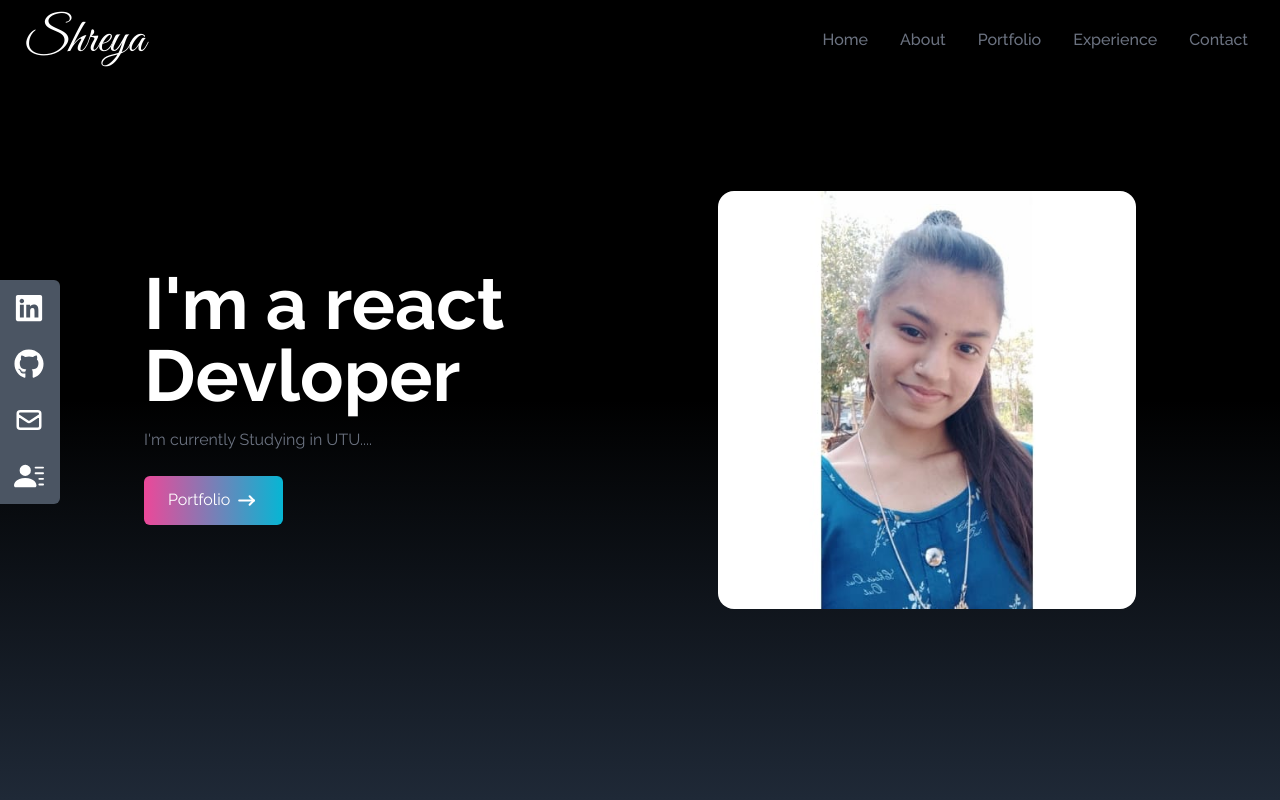
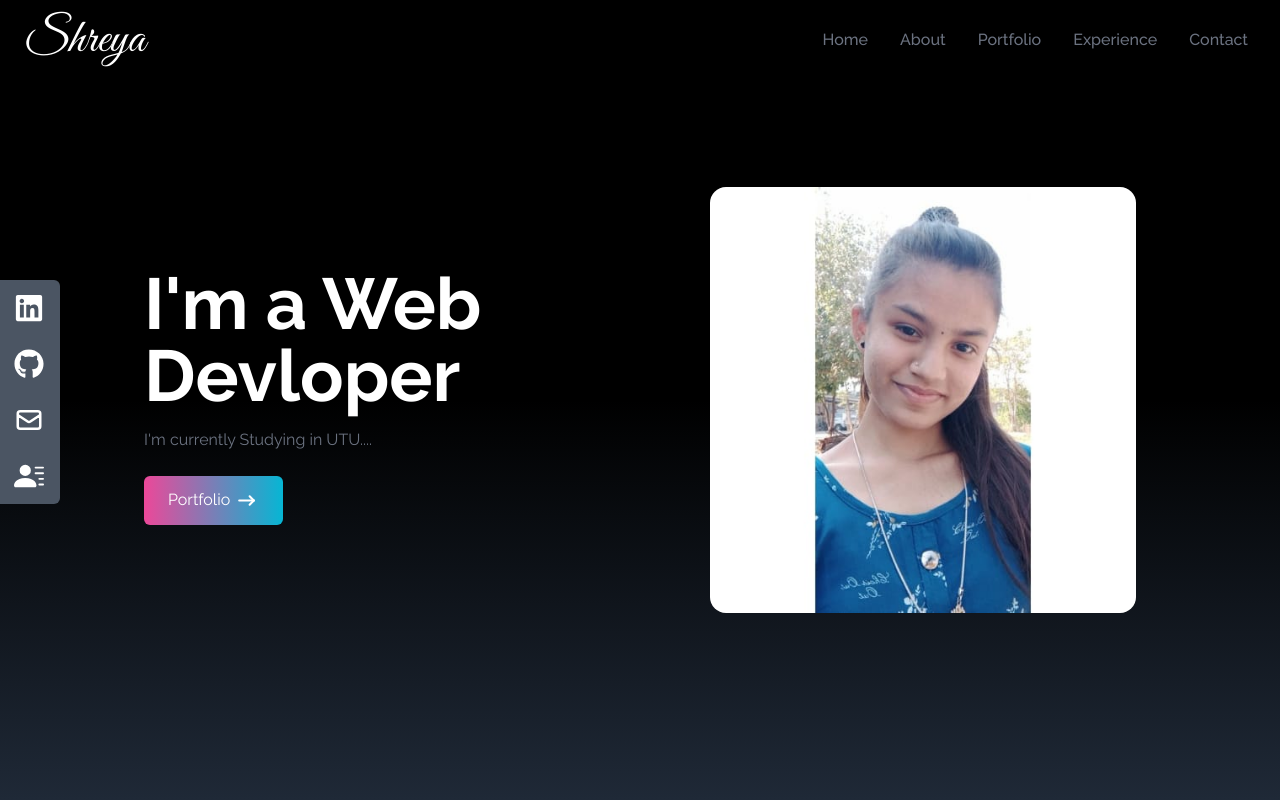
Before and after one commit to makvanashreya/portfolio, a React (Create React App) app: page / in a window 1280 px wide. Shown: the top 800 px of the page. Built offline with nearby package versions, Linux system fonts and the light colour scheme.

Commit message:
new chnage

```diff
--- a/src/coponents/Contact.jsx
+++ b/src/coponents/Contact.jsx
@@ -5,7 +5,7 @@ const Contact = () => {
     <div name="Contact" className=' w-full h-screen bg-gradient-to-b from-black to-gray-800 text-white'>
         <div className=' flex flex-col p-4 justify-center max-w-screen-lg mx-auto h-full'>
             <div className=' pb-8'>
-              <p className=' text-4xl font-bold inline border-b-4 border-gray-500 '>Contact</p>
+              <p className=' text-4xl font-bold inline border-b-4 border-gray-500'>Contact</p>
               <p className=' py-6'>Submit the form below to get in touch with me</p>
             </div>
             <div className=' flex justify-center items-center'>
--- a/src/coponents/Home.jsx
+++ b/src/coponents/Home.jsx
@@ -10,7 +10,7 @@ const Home = () => {
 
         <div className=" max-w-screen-lg mx-auto flex flex-col items-center justify-center h-full px-4 md:flex-row">
             <div className=' flex flex-col justify-center h-full '>
-                <h2 className=' text-4xl sm:text-7xl font-bold text-white'>I'm a react Devloper</h2>
+                <h2 className=' text-4xl sm:text-7xl font-bold text-white'>I'm a Web Devloper</h2>
                 <p className=' text-gray-500 py-4 max-w-md'>
                     I'm currently Studying in UTU....
                 </p>
--- a/src/coponents/Social.jsx
+++ b/src/coponents/Social.jsx
@@ -42,14 +42,14 @@ const Social = () => {
                       Resume <BsFillPersonLinesFill size={30}/>
                     </>
             ),
-            href:"../public/Shr_Resume.pdf",
+            href:"../Shr_Resume.pdf",
             style:'rounded-br-md',
             download: true,
         },
     ];
 
   return (
-    <div className=' hidden lg:flex flex flex-col top-[35%] left-0 fixed'>
+    <div className=' hidden lg:flex flex-col top-[35%] left-0 fixed'>
         <ul>
 
             {links.map(({id, child, href, style, download}) => (
```
